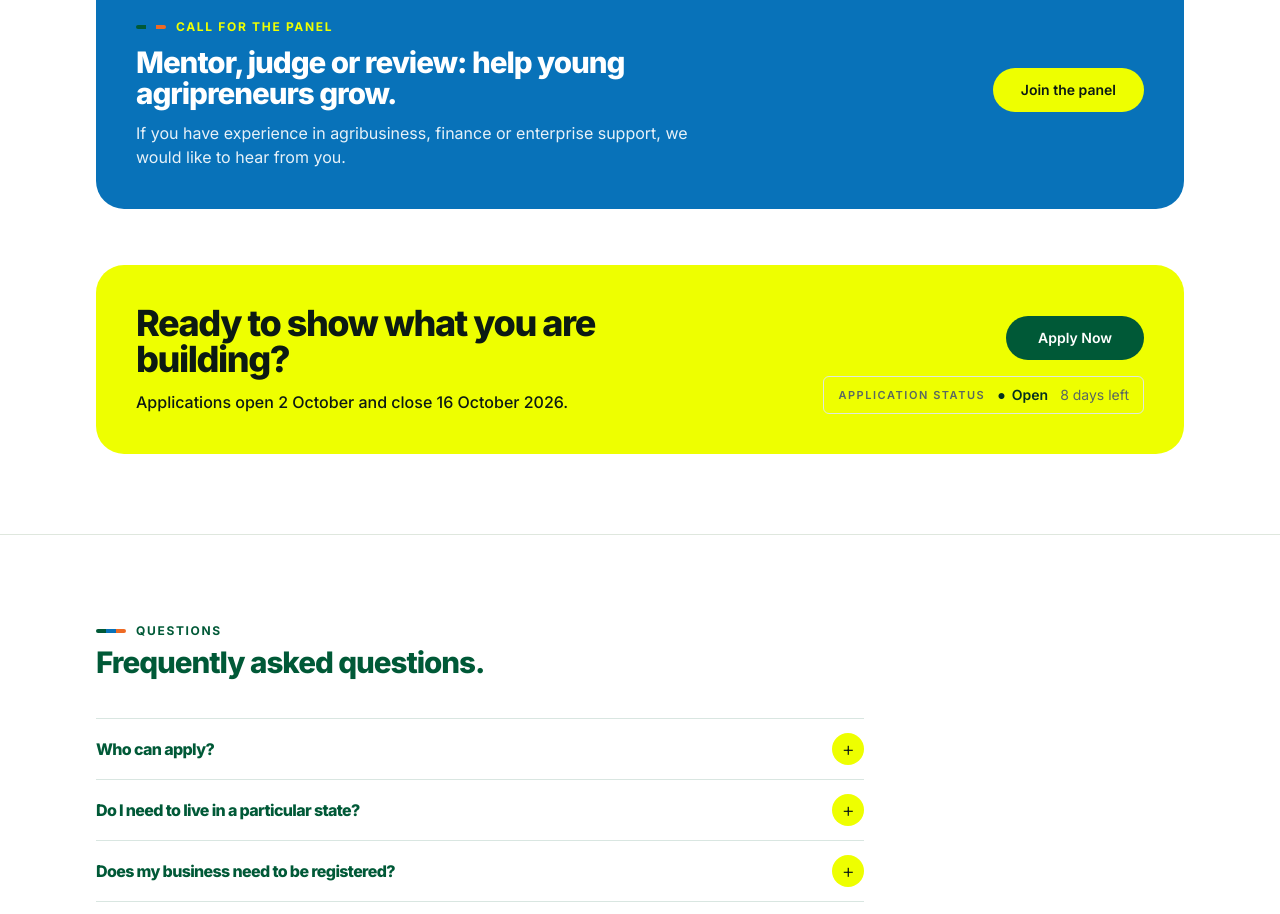
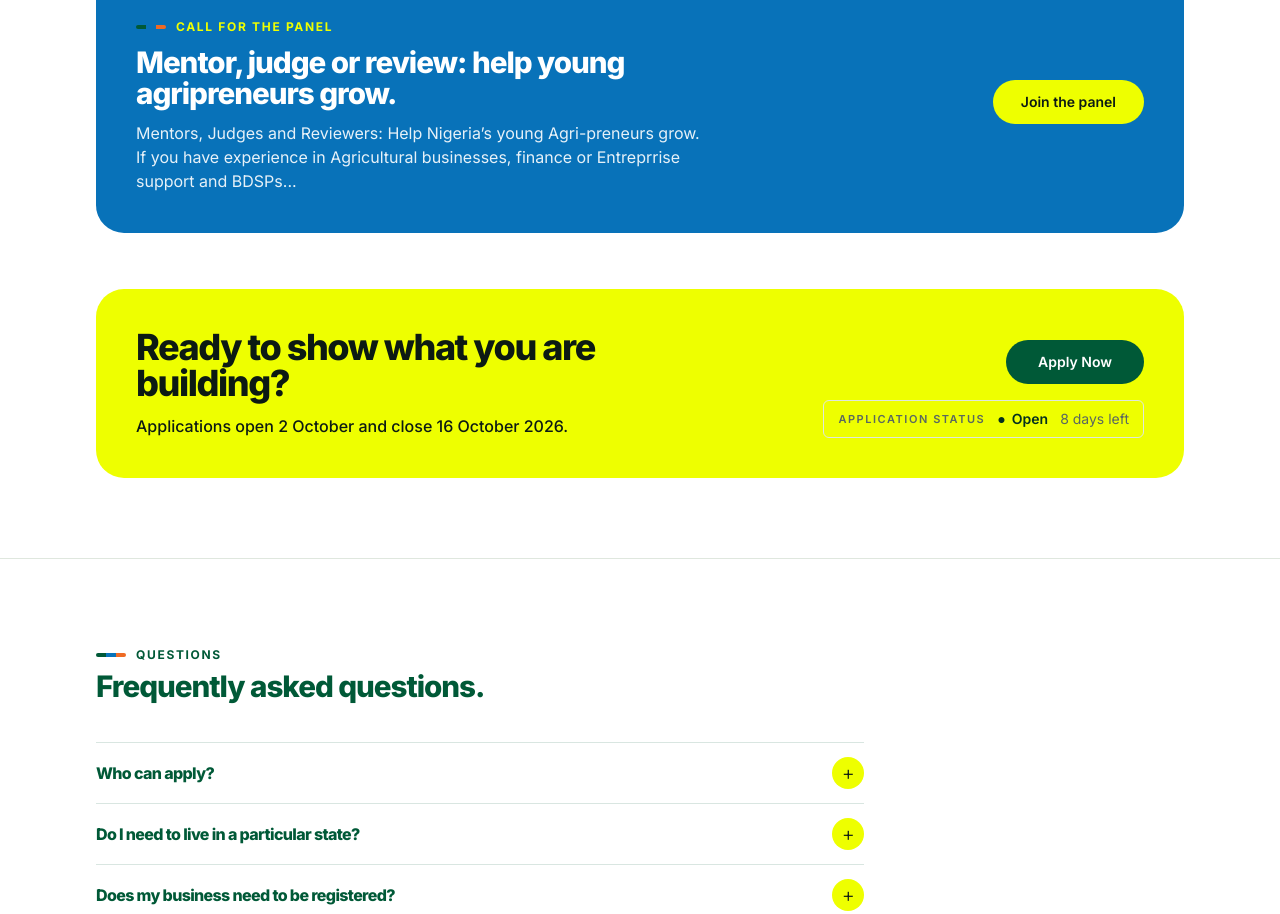
Before and after one commit to luwaden/agri-contest, a Next.js app: page / in a window 1280 px wide. Shown: the part 3344-4258 px from the top of the page. Built offline with nearby package versions, Linux system fonts and the light colour scheme; no server answers.

Commit message:
change in content for the call for expert

```diff
--- a/components/landing/sections.tsx
+++ b/components/landing/sections.tsx
@@ -148,7 +148,7 @@ export function MentorCTA() {
             <div>
               <p className="eyebrow !text-sun">Call for the panel</p>
               <h2 className="mt-3 font-display text-display-lg !text-white">Mentor, judge or review: help young agripreneurs grow.</h2>
-              <p className="mt-3 max-w-xl text-base text-white/90">If you have experience in agribusiness, finance or enterprise support, we would like to hear from you.</p>
+              <p className="mt-3 max-w-xl text-base text-white/90">Mentors, Judges and Reviewers: Help Nigeria’s young Agri-preneurs grow. If you have experience in Agricultural businesses, finance or Entreprrise support and BDSPs...</p>
             </div>
             <div className="lg:justify-self-end">
               <LinkButton href="/mentors" className="!rounded-full !bg-sun !px-7 !py-3 text-sm !text-night hover:!bg-lime">Join the panel</LinkButton>
```
